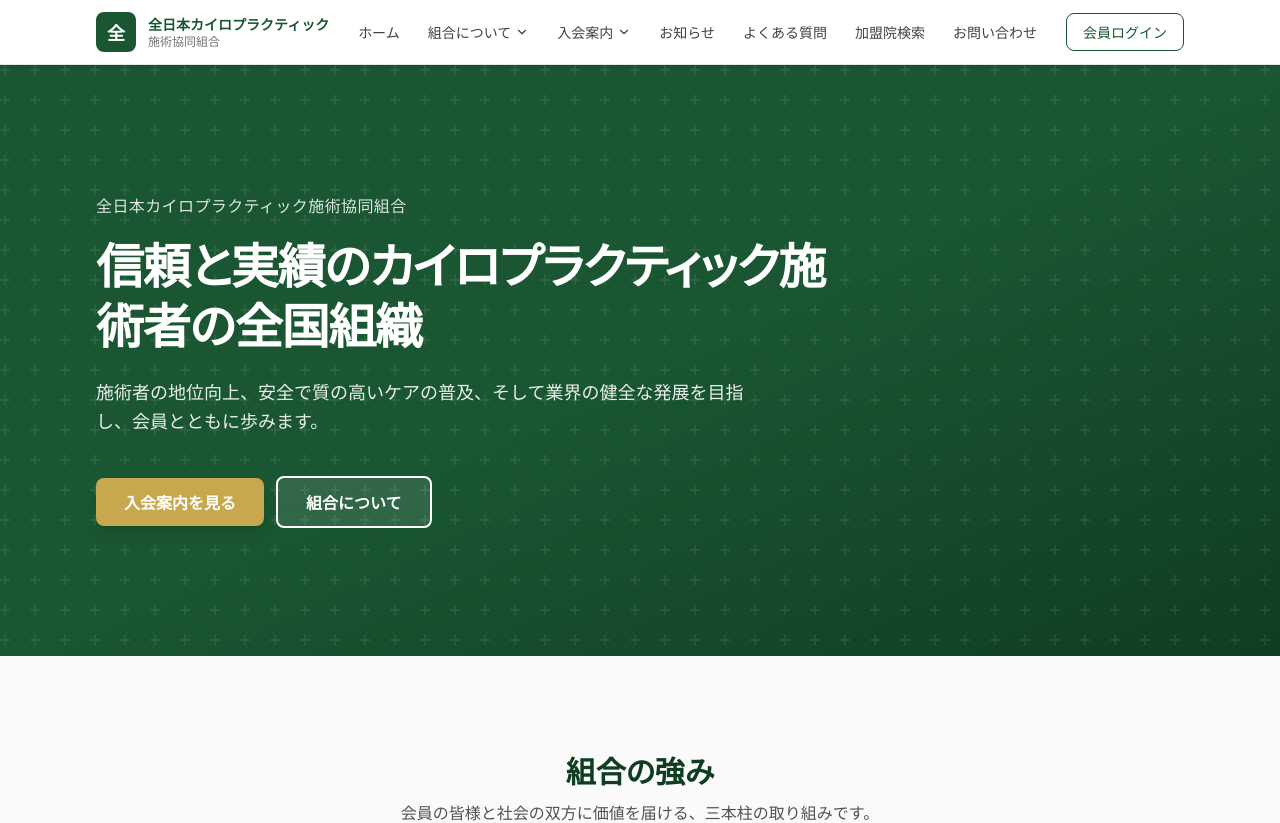
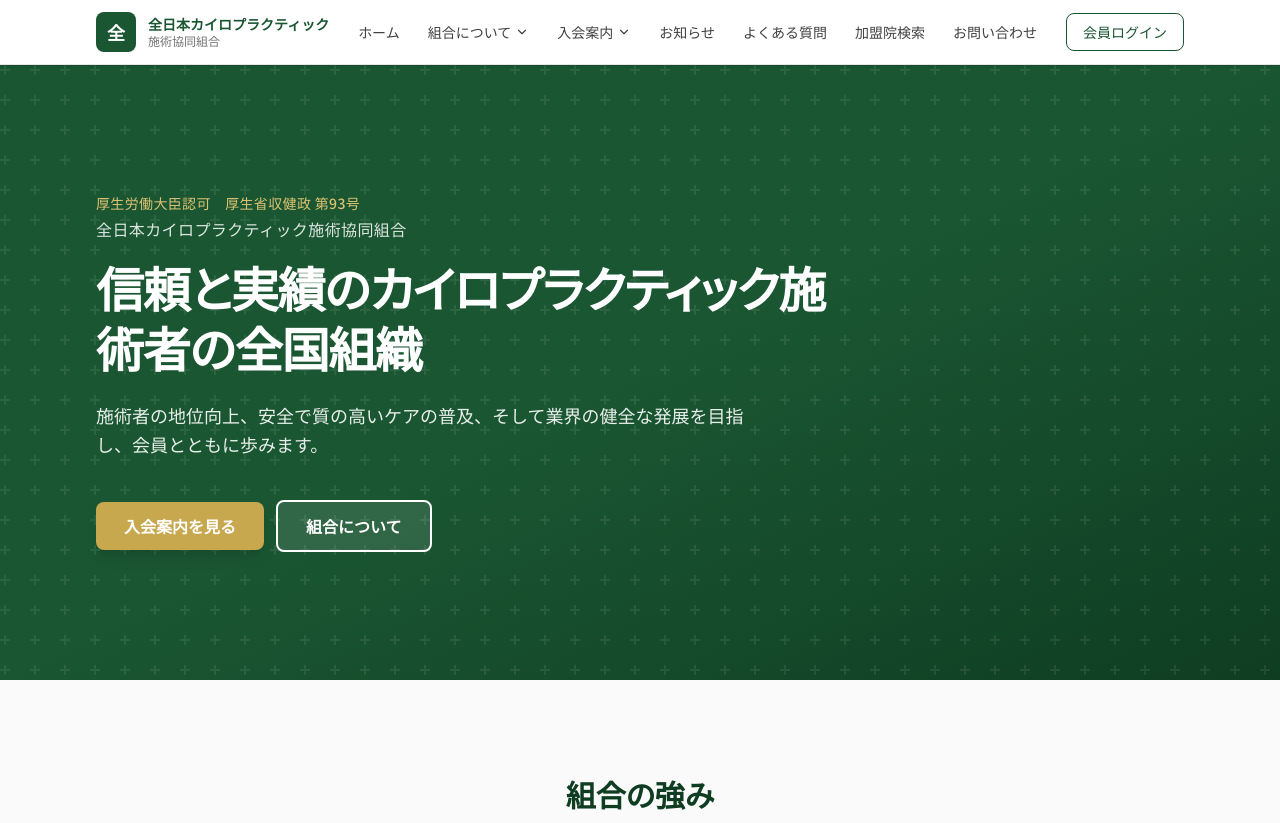
Before and after one commit to an2ndofu841/ncc, a Next.js app: page / in a window 1280 px wide. Shown: the top 823 px of the page. Built offline with nearby package versions, Linux system fonts and the light colour scheme.

Commit message:
feat: ヒーローに厚生労働大臣認可番号を追加
Made-with: Cursor

```diff
--- a/src/app/(site)/page.tsx
+++ b/src/app/(site)/page.tsx
@@ -64,7 +64,10 @@ export default function HomePage() {
           }}
         />
         <div className="relative mx-auto max-w-6xl px-4 py-20 sm:px-6 sm:py-28 lg:px-8 lg:py-32">
-          <p className="text-sm font-medium tracking-wide text-white/85 sm:text-base">
+          <p className="text-xs font-medium tracking-wide text-accent-light sm:text-sm">
+            厚生労働大臣認可　厚生省収健政 第93号
+          </p>
+          <p className="mt-1 text-sm font-medium tracking-wide text-white/85 sm:text-base">
             全日本カイロプラクティック施術協同組合
           </p>
           <h1 className="mt-4 max-w-3xl text-3xl font-bold leading-tight tracking-tight sm:text-4xl lg:text-5xl">
```
